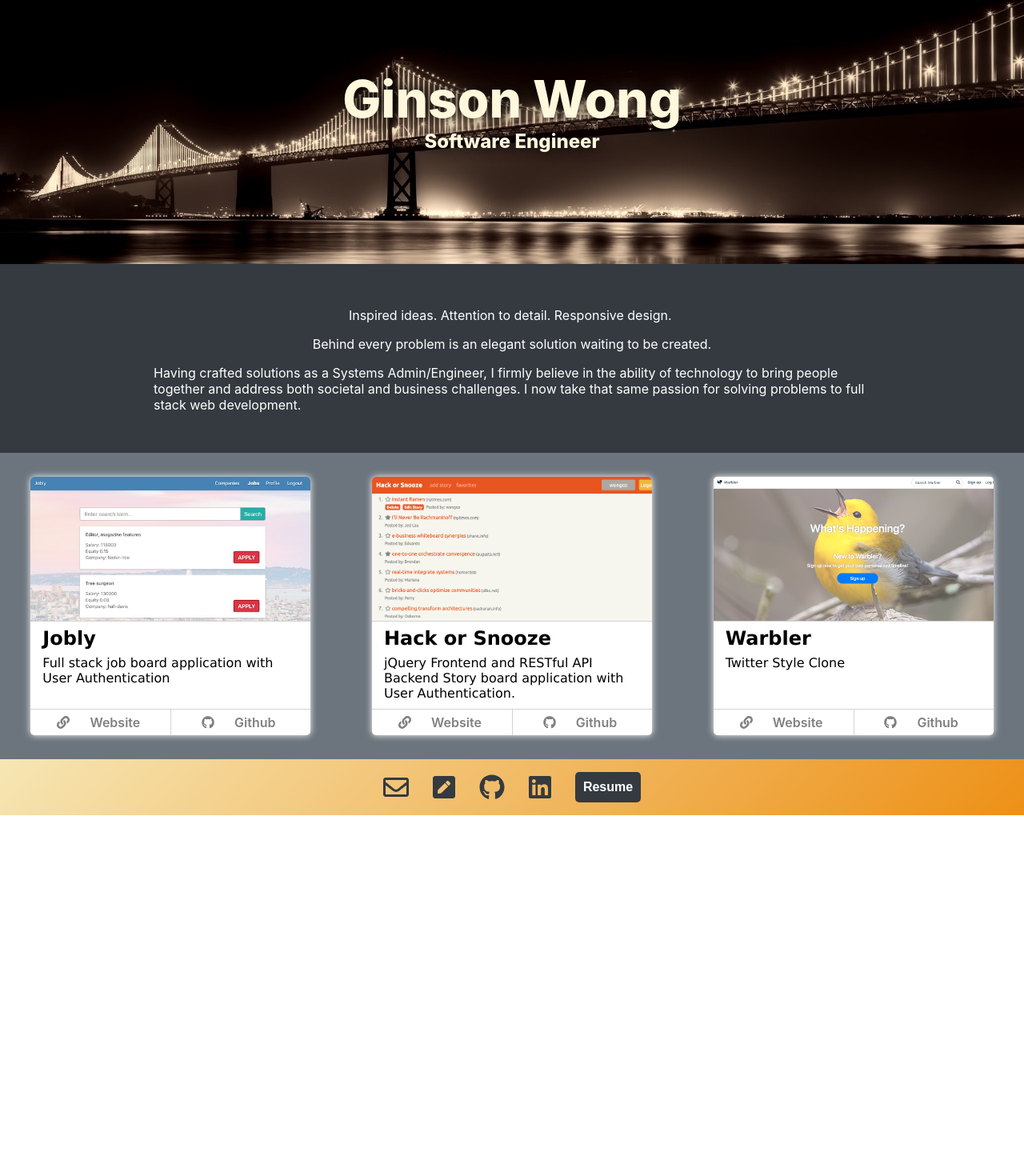
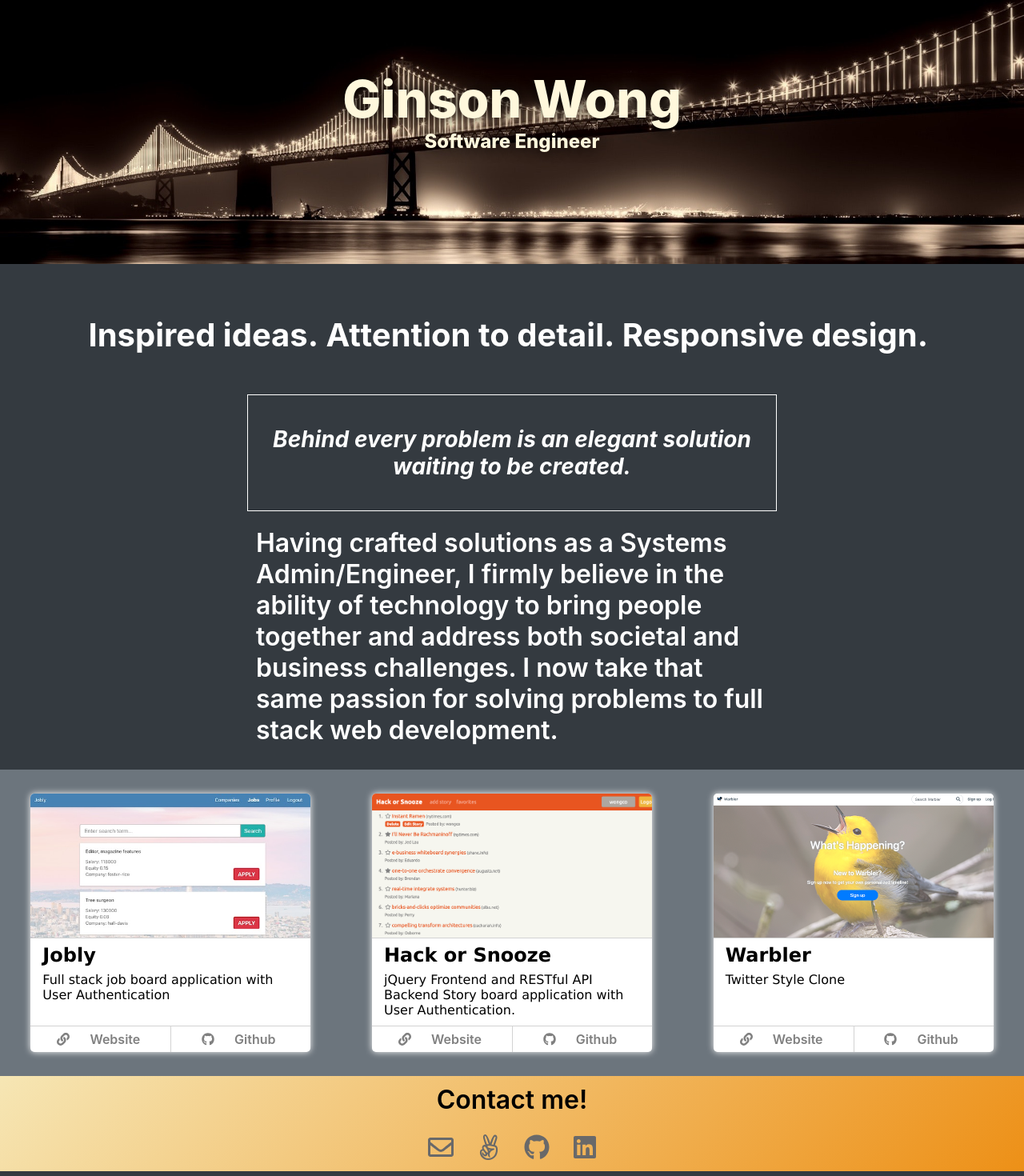
Before and after one commit to wongco/wongco-react-ts, a React (Create React App) app: page / in a window 1280 px wide. Shown: the part 121-1591 px from the top of the page at 80% size. Before the commit the page ends 1140 px from the top, so only its background shows below. Built offline with nearby package versions, Linux system fonts and the light colour scheme.

Commit message:
copyright bar

```diff
--- a/src/components/atoms/FontAwesomeLink/index.tsx
+++ b/src/components/atoms/FontAwesomeLink/index.tsx
@@ -2,12 +2,12 @@ import { FontAwesomeIcon } from '@fortawesome/react-fontawesome';
 import React from 'react';
 import styled from 'styled-components';
 
-const StyledFontAwesomeIcon = styled(FontAwesomeIcon)`
+const StyledFontAwesomeIcon = styled(FontAwesomeIcon)<FontAwesomePropTypes>`
   margin: 15px;
-  color: #343a40;
+  color: Dimgray;
 
   &:hover {
-    color: gray;
+    color: ${props => props.hoverColor || 'white'};
     transition: color 0.5s;
   }
 `;
@@ -15,9 +15,17 @@ const StyledFontAwesomeIcon = styled(FontAwesomeIcon)`
 const FontAwesomeLink = (props: any) => {
   return (
     <a href={props.href}>
-      <StyledFontAwesomeIcon icon={props.icon} size={props.size || '2x'} />
+      <StyledFontAwesomeIcon
+        icon={props.icon}
+        size={props.size || '2x'}
+        hoverColor={props.hoverColor}
+      />
     </a>
   );
 };
 
+interface FontAwesomePropTypes {
+  hoverColor?: string;
+}
+
 export default FontAwesomeLink;
--- a/src/components/molecules/ContactBar/index.tsx
+++ b/src/components/molecules/ContactBar/index.tsx
@@ -4,26 +4,12 @@ import FontAwesomeLink from '../../atoms/FontAwesomeLink';
 
 const StyledContactContainer = styled.footer`
   display: flex;
-  flex-direction: row;
+  /* flex-direction: row; */
+  flex-basis: row wrap;
   justify-content: center;
   align-items: center;
-  height: 70px;
+  height: 60px;
   box-sizing: border-box;
-
-  /* Permalink - use to edit and share this gradient: http://colorzilla.com/gradient-editor/#f6e6b4+0,ed9017+100;Yellow+3D+%231 */
-  background: #f6e6b4; /* Old browsers */
-  background: -moz-linear-gradient(-45deg, #f6e6b4 0%, #ed9017 100%); /* FF3.6-15 */
-  background: -webkit-linear-gradient(
-    -45deg,
-    #f6e6b4 0%,
-    #ed9017 100%
-  ); /* Chrome10-25,Safari5.1-6 */
-  background: linear-gradient(
-    135deg,
-    #f6e6b4 0%,
-    #ed9017 100%
-  ); /* W3C, IE10+, FF16+, Chrome26+, Opera12+, Safari7+ */
-  filter: progid:DXImageTransform.Microsoft.gradient( startColorstr='#f6e6b4', endColorstr='#ed9017',GradientType=1 ); /* IE6-9 fallback on horizontal gradient */
 `;
 
 interface MyComponentProps {
--- a/src/components/organisms/About/index.tsx
+++ b/src/components/organisms/About/index.tsx
@@ -6,26 +6,53 @@ const StyledContainer = styled.section`
   flex-direction: column;
   justify-content: space-around;
   align-items: center;
-  padding: 50px 0;
+  padding: 30px 0;
   background-color: #343a40;
   color: white;
 `;
 
+const TransformContainer = styled.div`
+  font-size: 2.5em;
+  font-weight: bold;
+  text-align: center;
+  margin: 30px 0;
+`;
+
+const StyledBox = styled.div`
+  display: flex;
+  justify-content: center;
+  font-size: 1.75em;
+  font-weight: 700;
+  font-style: italic;
+  width: 50%;
+  border: 1px solid white;
+  padding: 10px;
+  margin: 20px 0;
+`;
+
+const StyledBoxText = styled.p`
+  text-align: center;
+`;
+
 const StyledBody = styled.div`
-  width: 70%;
+  font-size: 2em;
+  width: 50%;
+  font-weight: 600;
 `;
 
 const About = () => {
   return (
     <StyledContainer id="about">
-      <div>
+      <TransformContainer>
         <span>Inspired ideas.&nbsp;</span>
         <span>Attention to detail.&nbsp;</span>
         <span>Responsive design.&nbsp;</span>
-      </div>
-      <div>
-        <p>Behind every problem is an elegant solution waiting to be created.</p>
-      </div>
+      </TransformContainer>
+      <StyledBox>
+        <StyledBoxText>
+          Behind every problem is an elegant solution waiting to be created.
+        </StyledBoxText>
+      </StyledBox>
       <StyledBody>
         Having crafted solutions as a Systems Admin/Engineer, I firmly believe in the ability of
         technology to bring people together and address both societal and business challenges. I now
--- a/src/components/organisms/Contact/index.tsx
+++ b/src/components/organisms/Contact/index.tsx
@@ -1,19 +1,71 @@
-import { faGithub, faLinkedin } from '@fortawesome/free-brands-svg-icons';
+import { faAngellist, faGithub, faLinkedin } from '@fortawesome/free-brands-svg-icons';
 import { faEnvelope } from '@fortawesome/free-regular-svg-icons';
 import { faPenSquare } from '@fortawesome/free-solid-svg-icons';
 import React from 'react';
+import styled from 'styled-components';
 import ContactBar from '../../molecules/ContactBar';
 import FooterButtonLink from '../../molecules/FooterButtonLink';
 
+const StyledGradient = styled.div`
+  /* Permalink - use to edit and share this gradient: http://colorzilla.com/gradient-editor/#f6e6b4+0,ed9017+100;Yellow+3D+%231 */
+  background: #f6e6b4; /* Old browsers */
+  background: -moz-linear-gradient(-45deg, #f6e6b4 0%, #ed9017 100%); /* FF3.6-15 */
+  background: -webkit-linear-gradient(
+    -45deg,
+    #f6e6b4 0%,
+    #ed9017 100%
+  ); /* Chrome10-25,Safari5.1-6 */
+  background: linear-gradient(
+    135deg,
+    #f6e6b4 0%,
+    #ed9017 100%
+  ); /* W3C, IE10+, FF16+, Chrome26+, Opera12+, Safari7+ */
+  filter: progid:DXImageTransform.Microsoft.gradient( startColorstr='#f6e6b4', endColorstr='#ed9017',GradientType=1 ); /* IE6-9 fallback on horizontal gradient */
+`;
+
+const StyledText = styled.p`
+  font-size: 2em;
+  font-weight: 600;
+  padding: 10px 20px;
+  width: 100%;
+  box-sizing: border-box;
+  text-align: center;
+  margin: 0;
+
+  @media (max-width: 576px) {
+    font-size: 1.5em;
+  }
+`;
+
+const StyledCopyrightNote = styled.p`
+  background-color: #343a40;
+  color: white;
+  text-align: center;
+  font-weight: 600;
+  margin: 0;
+  padding: 10px 0;
+`;
+
 const Contact = () => {
   return (
-    <ContactBar id="contact">
-      <ContactBar.FaLink icon={faEnvelope} href="mailto:ginson.wong+hello@gmail.com" />
-      <ContactBar.FaLink icon={faPenSquare} href="https://wongco.github.io/wongcoblog/" />
-      <ContactBar.FaLink icon={faGithub} href="https://github.com/wongco" />
-      <ContactBar.FaLink icon={faLinkedin} href="https://www.linkedin.com/in/ginson" />
-      <FooterButtonLink href="resume.pdf">Resume</FooterButtonLink>
-    </ContactBar>
+    <footer>
+      <StyledGradient>
+        <StyledText>Contact me!</StyledText>
+        <ContactBar id="contact">
+          <ContactBar.FaLink icon={faEnvelope} href="mailto:ginson.wong+hello@gmail.com" />
+          <ContactBar.FaLink icon={faAngellist} href="https://angel.co/ginson-wong" />
+          {/* <ContactBar.FaLink icon={faPenSquare} href="https://wongco.github.io/wongcoblog/" /> */}
+          <ContactBar.FaLink icon={faGithub} href="https://github.com/wongco" hoverColor="black" />
+          <ContactBar.FaLink
+            icon={faLinkedin}
+            href="https://www.linkedin.com/in/ginson"
+            hoverColor="#0077B5"
+          />
+          {/* <FooterButtonLink href="resume.pdf">Resume</FooterButtonLink> */}
+        </ContactBar>
+      </StyledGradient>
+      <StyledCopyrightNote>Designed and built by Ginson Wong © 2019</StyledCopyrightNote>
+    </footer>
   );
 };
 
```
